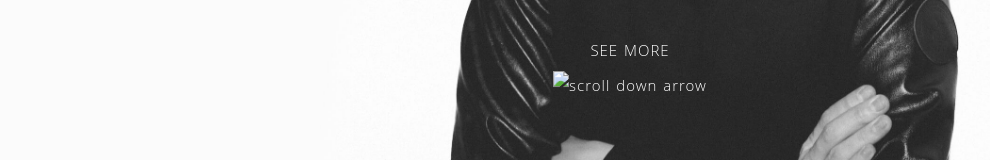
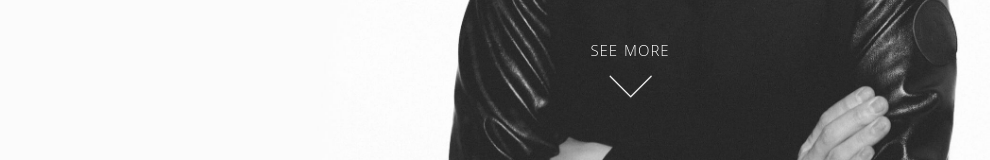
Before and after one commit to karansonimj2001/my_portfolio, a plain HTML site: page index.html in a window 1280 px wide. Shown: the part 618-778 px from the top of the page, without its empty margins (10-1000 px from the left). Drawn offline with nearby package versions, Linux system fonts and the light colour scheme.

Commit message:
Update index.html

```diff
--- a/index.html
+++ b/index.html
@@ -98,7 +98,7 @@
           <div class="col-md-6 col-md-offset-3 text-center">
             <a href="index.html#about" class="scrollto wow fadeInUp delay-5s ">
               <p>SEE MORE</p>
-              <p class="scrollto--arrow"><img src="img/scroll-down.png" alt="scroll down arrow"></p>
+              <p class="scrollto--arrow"><img src="scroll-down.png" alt="scroll down arrow"></p>
             </a>
           </div>
         </div>
```
